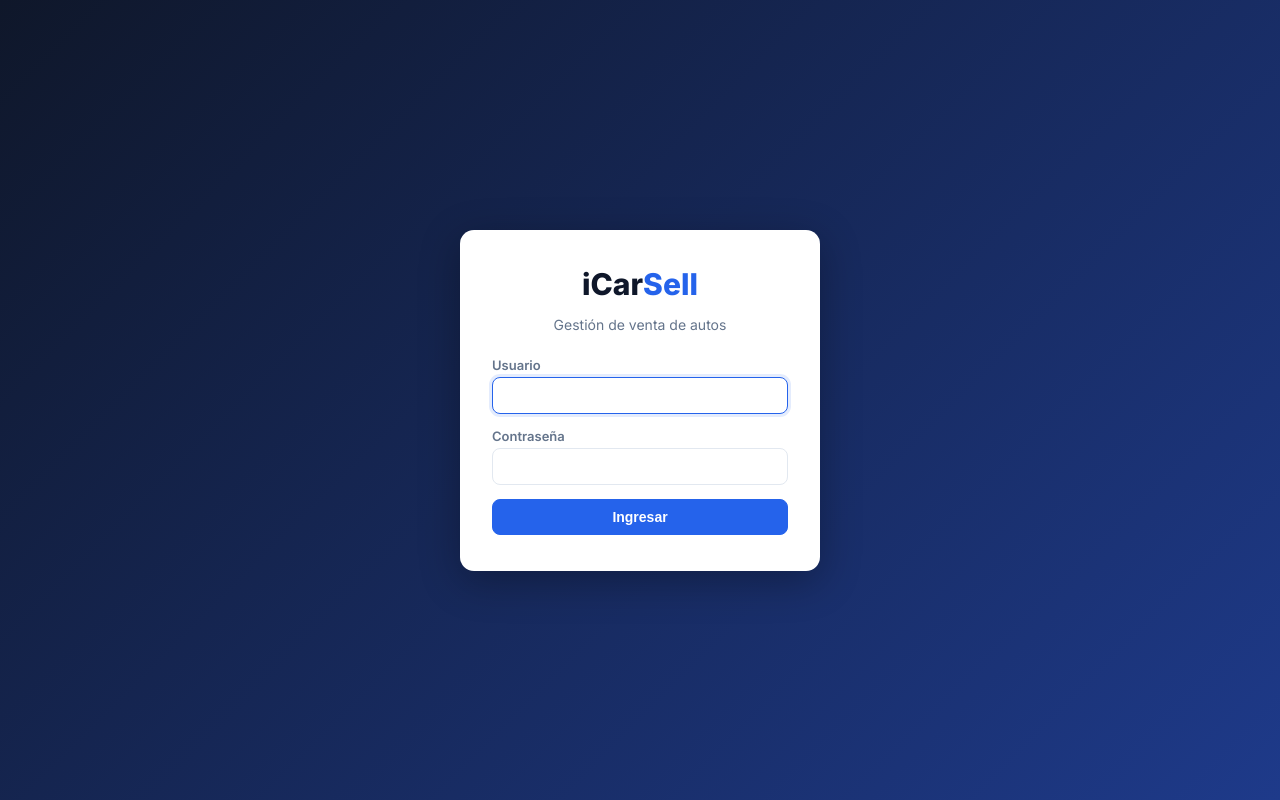
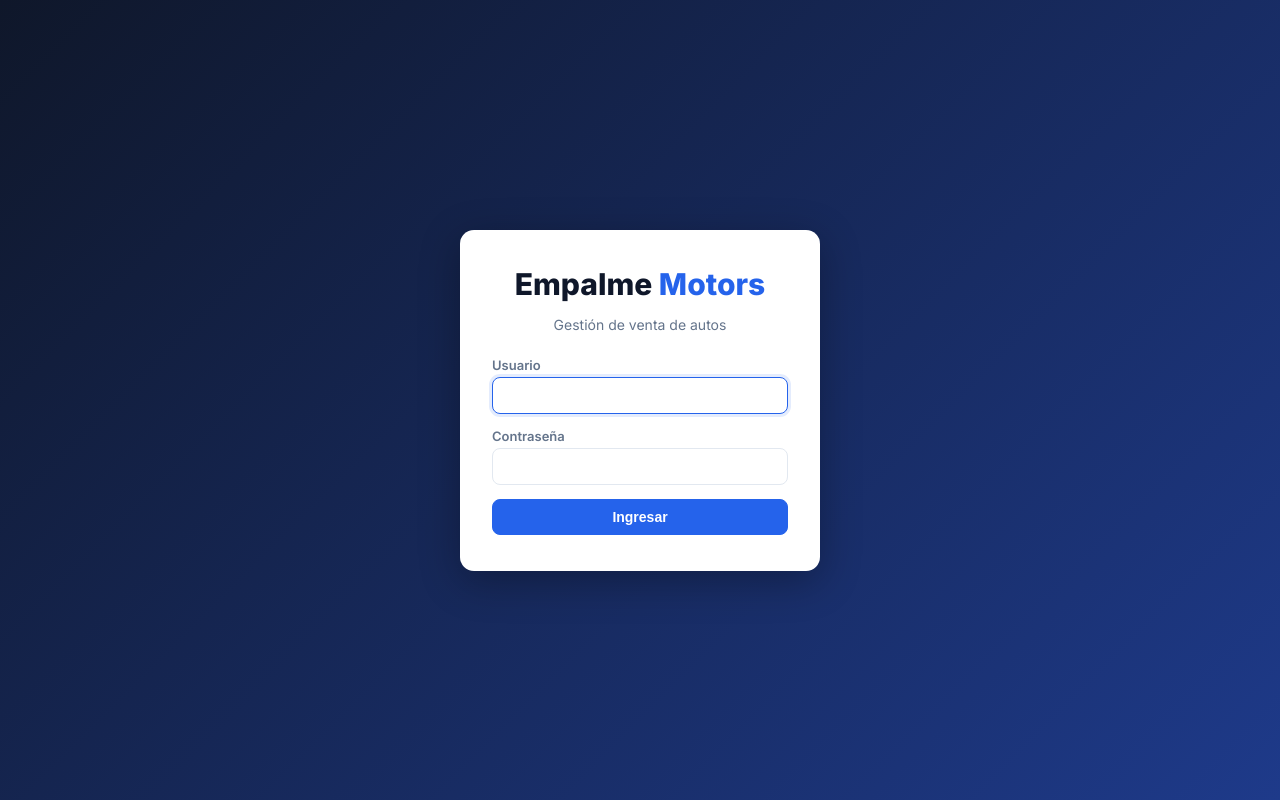
Before and after one commit to Berbxr/iCarSell, a React (Vite) app in the folder frontend/: page /login in a window 1280 px wide. Built offline with nearby package versions, Linux system fonts and the light colour scheme; no server answers.

Commit message:
feat(ui): logo mas grande y marca Empalme Motors en login y bienvenida
Co-Authored-By: Claude Opus 4.8 <noreply@anthropic.com>

```diff
--- a/frontend/src/components/Bienvenida.jsx
+++ b/frontend/src/components/Bienvenida.jsx
@@ -25,7 +25,7 @@ export default function Bienvenida({ usuario, mostrarAccesos = true }) {
     <div>
       <div className="hero">
         <div className="hero-info">
-          <div className="hero-marca">iCar<span>Sell</span></div>
+          <div className="hero-marca">Empalme <span>Motors</span></div>
           <h1 className="hero-titulo">{saludo}, {nombre}.</h1>
           {sucursal && <div className="hero-sucursal">📍 Sucursal {sucursal}</div>}
           <p className="hero-sub">{HOY[0].toUpperCase() + HOY.slice(1)}</p>
--- a/frontend/src/pages/Login.jsx
+++ b/frontend/src/pages/Login.jsx
@@ -24,7 +24,7 @@ export default function Login() {
   return (
     <div className="login">
       <div className="login-card">
-        <div className="marca">iCar<span>Sell</span></div>
+        <div className="marca">Empalme <span>Motors</span></div>
         <p className="sub">Gestión de venta de autos</p>
         <form onSubmit={onSubmit}>
           <div className="field">
--- a/frontend/src/ui/ui.css
+++ b/frontend/src/ui/ui.css
@@ -28,7 +28,7 @@ h3 { font-size: 15px; margin: 0 0 8px; }
   height: 100vh; overflow-y: auto;
 }
 .sidebar .brand { display: flex; align-items: center; gap: 10px; padding: 4px 16px 16px; font-size: 20px; font-weight: 800; color: #fff; letter-spacing: .5px; }
-.sidebar .brand-logo { width: 40px; height: 40px; flex-shrink: 0; }
+.sidebar .brand-logo { width: 60px; height: 60px; flex-shrink: 0; }
 .sidebar .brand span { color: var(--primary); }
 .sidebar .brand-name { line-height: 1.05; }
 .sidebar .brand-name span { display: block; }
```
